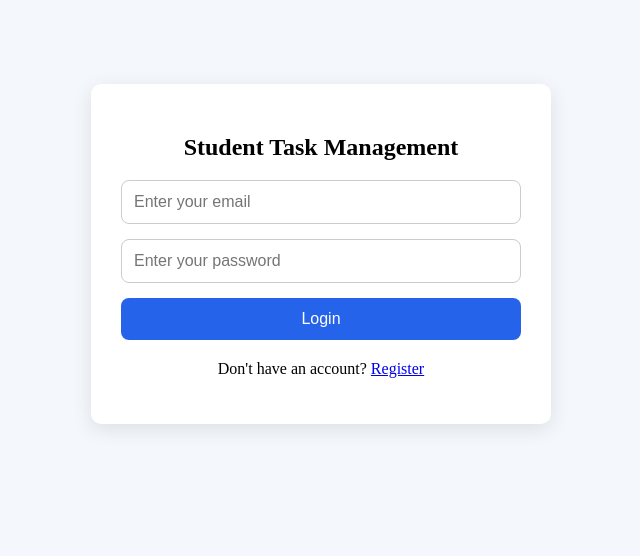
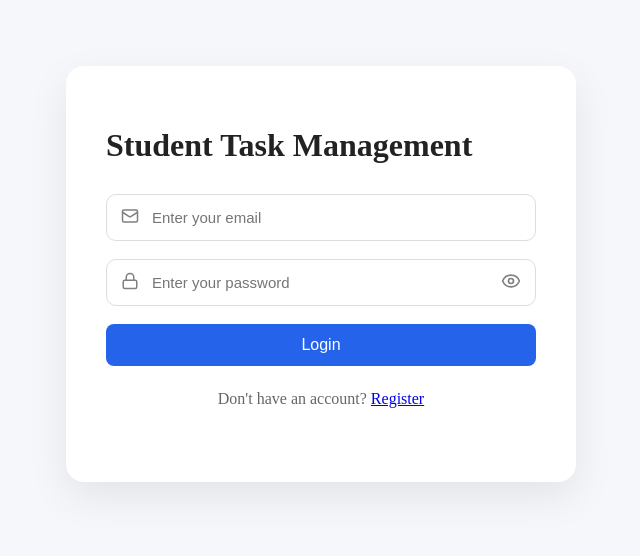
Before and after one commit to Okim-Tech/My-task-management-project-Defence-WOF-, a React (Vite) app in the folder frontend/: page / in a window 1280 px wide. Shown: the part 154-710 px from the top of the page, without its empty margins (319-959 px from the left). Built offline with nearby package versions, Linux system fonts and the light colour scheme.

Commit message:
Connect login page tobackend

```diff
--- a/frontend/package.json
+++ b/frontend/package.json
@@ -11,6 +11,7 @@
   },
   "dependencies": {
     "axios": "^1.18.1",
+    "lucide-react": "^1.24.0",
     "react": "^19.2.7",
     "react-dom": "^19.2.7",
     "react-router-dom": "^7.18.1"
--- a/frontend/src/Components/ui/Input.jsx
+++ b/frontend/src/Components/ui/Input.jsx
@@ -1,21 +1,32 @@
-function Input({ type = "text", placeholder, value, onChange, name }) {
+import { useState } from "react";
+import { Eye, EyeOff } from "lucide-react";
+
+function Input({ type = "text", placeholder, value, onChange, icon, name }) {
+  const [showPassword, setShowPassword] = useState(false);
+
+  const isPassword = type === "password";
+
   return (
+    <div className="input-group">
+      {icon && <span className="input-icon">{icon}</span>}
+
       <input
-      type={type}
+        type={isPassword && showPassword ? "text" : type}
         placeholder={placeholder}
         value={value}
         onChange={onChange}
         name={name}
-      style={{
-        width: "100%",
-        padding: "12px",
-        marginBottom: "15px",
-        border: "1px solid #ccc",
-        borderRadius: "8px",
-        fontSize: "16px",
-        boxSizing: "border-box",
-      }}
       />
+
+      {isPassword && (
+        <span
+          className="password-toggle"
+          onClick={() => setShowPassword(!showPassword)}
+        >
+          {showPassword ? <EyeOff size={20} /> : <Eye size={20} />}
+        </span>
+      )}
+    </div>
   );
 }
 
--- /dev/null
+++ b/frontend/src/Context/AuthContext.jsx
@@ -0,0 +1,5 @@
+import { createContext } from "react";
+
+const AuthContext = createContext();
+
+export default AuthContext;
--- a/frontend/src/Layouts/AuthLayout.jsx
+++ b/frontend/src/Layouts/AuthLayout.jsx
@@ -1,24 +1,11 @@
-function AuthLayout({ title, children }) {
+import "../index.css";
+
+function AuthLayout({ title, subtitle, children }) {
   return (
-    <div
-      style={{
-        minHeight: "100vh",
-        display: "flex",
-        justifyContent: "center",
-        alignItems: "center",
-        background: "#f4f7fb",
-      }}
-    >
-      <div
-        style={{
-          width: "400px",
-          background: "#fff",
-          padding: "30px",
-          borderRadius: "10px",
-          boxShadow: "0 5px 20px rgba(0,0,0,0.1)",
-        }}
-      >
-        <h2 style={{ textAlign: "center" }}>{title}</h2>
+    <div className="auth-container">
+      <div className="auth-card">
+        <h1>{title}</h1>
+        <p>{subtitle}</p>
 
         {children}
       </div>
--- a/frontend/src/Pages/Login.jsx
+++ b/frontend/src/Pages/Login.jsx
@@ -1,18 +1,60 @@
-import { Link } from "react-router-dom";
+import { useState } from "react";
+import { Link, useNavigate } from "react-router-dom";
+import { loginUser } from "../Services/authService";
 import AuthLayout from "../layouts/AuthLayout";
 import Input from "../components/ui/Input";
 import Button from "../components/ui/Button";
+import { Mail, Lock } from "lucide-react";
 
 function Login() {
+  const navigate = useNavigate();
+  const [formData, setFormData] = useState({
+    email: "",
+    password: "",
+  });
+
+  const handleChange = (e) => {
+    setFormData({
+      ...formData,
+      [e.target.name]: e.target.value,
+    });
+  };
+
+  const handleSubmit = async (e) => {
+    e.preventDefault();
+
+    try {
+      const data = await loginUser(formData);
+
+      localStorage.setItem("token", data.token);
+      localStorage.setItem("user", JSON.stringify(data.user));
+
+      alert("Login Successful!");
+
+      navigate("/dashboard");
+    } catch (error) {
+      alert(error.response?.data?.message || "Login Failed");
+    }
+  };
+
   return (
     <AuthLayout title="Student Task Management">
-      <form>
-        <Input type="email" placeholder="Enter your email" name="email" />
-
+      <form onSubmit={handleSubmit}>
+        <Input
+          type="email"
+          name="email"
+          placeholder="Enter your email"
+          icon={<Mail size={18} />}
+          value={formData.email}
+          onChange={handleChange}
+        />
         <Input
           type="password"
+          name="password"
           placeholder="Enter your password"
-          name="password"
+          icon={<Lock size={18} />}
+          value={formData.password}
+          onChange={handleChange}
         />
 
         <Button text="Login" type="submit" />
--- /dev/null
+++ b/frontend/src/Services/authService.js
@@ -0,0 +1,13 @@
+import axios from "axios";
+
+const API_URL = "http://localhost:5000/api/auth";
+
+export const registerUser = async (userData) => {
+  const response = await axios.post(`${API_URL}/register`, userData);
+  return response.data;
+};
+
+export const loginUser = async (userData) => {
+  const response = await axios.post(`${API_URL}/login`, userData);
+  return response.data;
+};
--- a/frontend/src/index.css
+++ b/frontend/src/index.css
@@ -0,0 +1,63 @@
+.input-group {
+  position: relative;
+  display: flex;
+  align-items: center;
+  margin-bottom: 18px;
+}
+
+.input-group input {
+  width: 100%;
+  padding: 14px 45px;
+  border: 1px solid #ddd;
+  border-radius: 10px;
+  font-size: 15px;
+  outline: none;
+  transition: 0.3s;
+}
+
+.input-group input:focus {
+  border-color: #4f46e5;
+}
+
+.input-icon {
+  position: absolute;
+  left: 15px;
+  color: gray;
+}
+
+.password-toggle {
+  position: absolute;
+  right: 15px;
+  cursor: pointer;
+  color: gray;
+}
+
+.auth-container {
+  min-height: 100vh;
+  display: flex;
+  justify-content: center;
+  align-items: center;
+  background: #f5f7fb;
+  padding: 20px;
+}
+
+.auth-card {
+  width: 100%;
+  max-width: 430px;
+  background: #fff;
+  padding: 40px;
+  border-radius: 18px;
+  box-shadow: 0 15px 40px rgba(0, 0, 0, 0.08);
+}
+
+.auth-card h1 {
+  font-size: 32px;
+  margin-bottom: 10px;
+  color: #222;
+}
+
+.auth-card p {
+  color: #666;
+  margin-bottom: 30px;
+  line-height: 1.6;
+}
```
Also changed, not shown: frontend/src/Hooks/useAuth.js (added, +8 -0 lines), 1 other file (tests, documents, lock files or other folders). Lines whose indentation alone changed are shown as unchanged.
